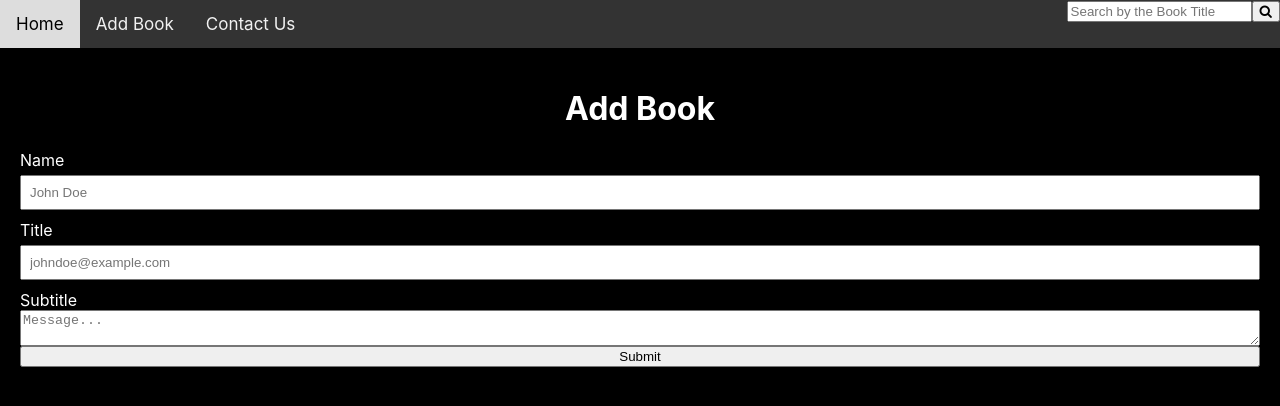
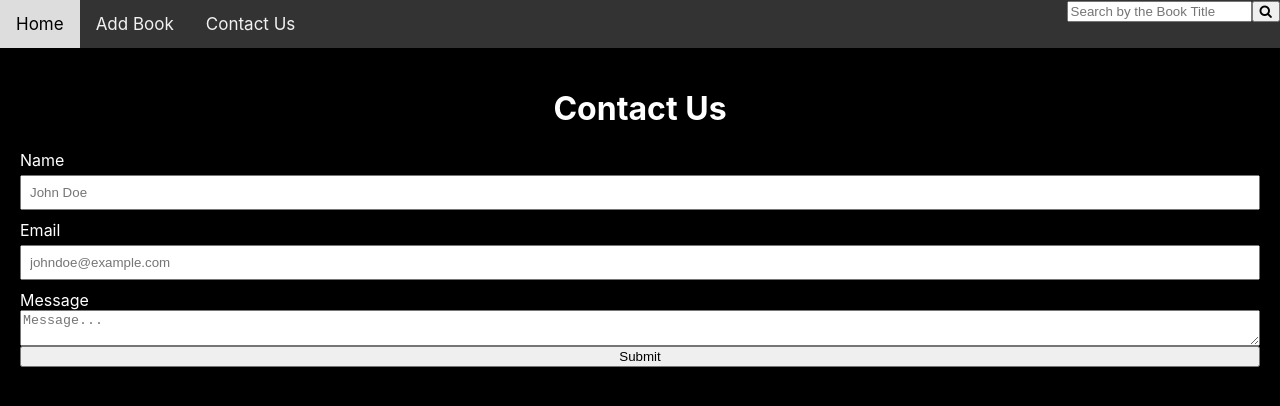
Before and after one commit to Ngaremaina/Code-Challenge-2, a React (Create React App) app: page /contacts in a window 1280 px wide. Shown: the top 406 px of the page. Built offline with nearby package versions, Linux system fonts and the light colour scheme; data requests are answered from the project's data file.

Commit message:
Contact Form

```diff
--- a/src/components/Contact.js
+++ b/src/components/Contact.js
@@ -35,14 +35,14 @@ function Contact({addMessage}){
     }
     return (
         <form className="addBook" onSubmit={handleSubmit}>
-           <h1 style={{textAlign:"center"}}>Add Book</h1>
+           <h1 style={{textAlign:"center"}}>Contact Us</h1>
            <label for="name">Name</label>
             <input type="text" id="name" value = {name} placeholder="John Doe" onChange={e => setName(e.target.value)}/>
 
-            <label for="title" >Title</label>
+            <label for="email">Email</label>
             <input type="text" id="email" value={email} placeholder="johndoe@example.com" onChange={e => setEmail(e.target.value)}/>
 
-            <label for="subtitle">Subtitle</label>
+            <label for="subtitle">Message</label>
             <textarea type="text" id="message" value={message} placeholder="Message..." onChange={e => setMessage(e.target.value)}></textarea>
 
             <button type="submit">Submit</button>
```
